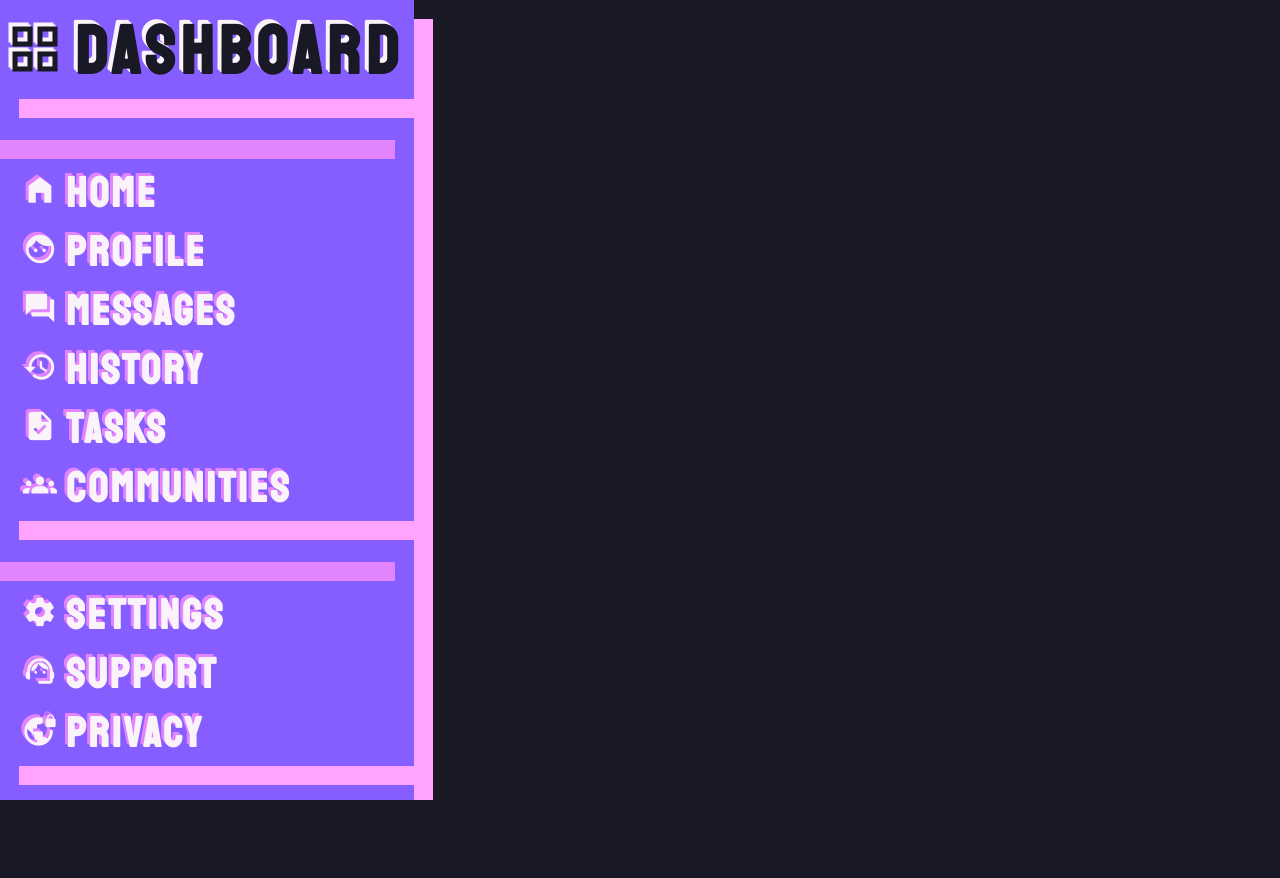
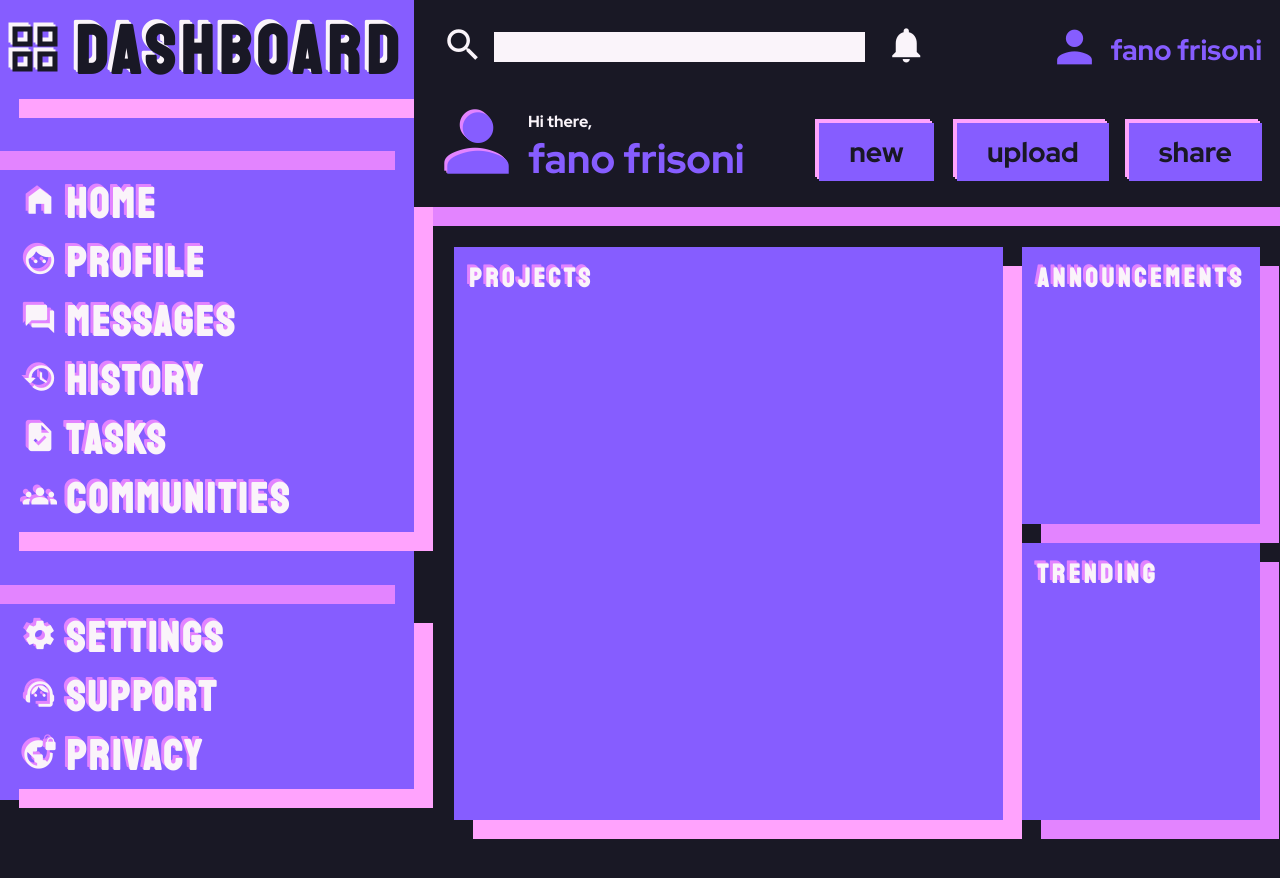
Before and after one commit to fanofrisoni/dashboard, a plain HTML site: page index.html in a window 1280 px wide. Before the commit the page ends 800 px from the top, so only its background shows below. Drawn offline with Linux system fonts and the light colour scheme.

Commit message:
Create header, and content layout

```diff
--- a/index.html
+++ b/index.html
@@ -14,6 +14,7 @@
   <title>Admin Dashboard</title>
 </head>
 <body>
+  <aside>
     <div class="container-aside">
       <aside>
         <a class="lghda" href="index.html">
@@ -85,25 +86,50 @@
           </ul>
         </nav>
       </aside>
+    </div>
+  </aside>
+  <main>
     <div class="container-main">
-      <main>
       <header>
-          <nav></nav>
+        <nav class="user-search">
+          <label for="search-bar"><span class="material-icons" id="search-icon">search</span></label>
+          <input type="text" name="search-bar" id="search-bar">
+          <a href="#"><span class="material-icons" id="not-icon">notifications</span></a>
+          <a class="prof" id="prof" href="#">
+            <span class="material-icons" id="profile-icon">person</span>
+            <h3 class="user-name">Fano Frisoni</h3>
+          </a>
+        </nav>
+        <nav class="user-info">
+          <div class="user-greetings">
+            <span class="material-icons" id="greetings-icon">person</span>
+            <h4 class="greet">Hi there, </h4>
+            <h3 class="greet-user">Fano Frisoni</h3>
+          </div>
+          <button>new</button>
+          <button>upload</button>
+          <button>share</button>
+        </nav>
       </header>
       <div class="container-items">
         <section class="projects">
-            <div class="projcontainer"></div>
+          <div class="projcontainer">
+            <h5>Projects</h5>
+          </div>
         </section>
         <section class="announcements">
-            <div class="annocontainer"></div>
+          <div class="annocontainer">
+            <h5>Announcements</h5>
+          </div>
         </section>
         <section class="trending">
-            <div class="trendcontainer"></div>
+          <div class="trendcontainer">
+            <h5>Trending</h5>
+          </div>
         </section>
       </div>
+    </div>
   </main>
-    </div>
-  </div>
   <footer></footer>
 </body>
 </html>
--- a/style.css
+++ b/style.css
@@ -2,7 +2,6 @@
   margin: 0;
   padding: 0;
   box-sizing: border-box;
-
 }
 
 :root {
@@ -18,16 +17,21 @@
 body {
   background-color: var(--base-color);
   height: 100vh;
+  max-height: 100vh;
+  overflow: hidden;
   display: grid;
   grid-template-columns: 1fr 4fr;
 }
 .container-aside {
   background: var(--primary-color);
-  box-shadow:  19px 19px 0px var(--tertiary-color),
-             -19px -19px 0px var(--tertiary-color);
+  /* box-shadow:  19px 19px 0px var(--tertiary-color),
+             -19px -19px 0px var(--tertiary-color); */
+  height: 100vh;
 }
 .container-aside > aside {
   display: grid;
+  height: 100%;
+  width: 100%;
   grid-template-columns: 1fr;
   grid-template-rows: min(110px,1fr) 2fr 2fr;
   gap: 60px;
@@ -101,3 +105,192 @@ h1 {
   text-shadow:  -1px -1px 0px var(--font-color),
   -3px -3px 0px var(--font-color);
 }
+.container-main {
+  display: grid;
+  grid-template-rows: 1fr 4fr;
+  height: 100%;
+  width: 100%;
+}
+
+header {
+  background-color: var(--base-color);
+  height: 100%;
+  width: 100%;
+  box-shadow:  19px 19px 0px var(--secondary-color);
+  display: grid;
+  grid-template-rows: 1fr 2fr;
+  padding: 18px;
+}
+.user-search {
+  display: flex;
+  align-items: center;
+  justify-content: flex-start;
+}
+.user-search > a{
+  flex: 1;
+}
+#search-icon, #not-icon{
+  padding-right: 10px;
+  padding-left: 10px;
+  color: var(--font-color);
+  font-size: clamp(10%, 42px, 6vw);
+
+  max-width: 250px;
+}
+#not-icon {
+  text-align: center;
+  padding-left: 20px;
+}
+#profile-icon {
+  padding-right: 10px;
+  padding-left: 40px;
+  color: var(--primary-color);
+  font-size: clamp(10%, 52px, 6vw);
+}
+.prof {
+  display: flex;
+  align-items: center;
+}
+.prof{
+  text-decoration: none;
+}
+.user-name {
+  text-transform: lowercase;
+  color: var(--primary-color);
+  font-family: var(--font-primary);
+  text-align: left;
+  font-size: clamp(10%, 28px, 6vw);
+  position: relative;
+  top: 3px;
+  white-space: nowrap;
+}
+#search-bar {
+  padding: 0 6px 0 6px;
+  flex: 1 1 auto;
+  max-width: 1200px;
+  height: 30px;
+  background-color: var(--font-color);
+  border: none;
+  font-family: var(--font-secondary);
+  font-size: clamp(10%, 22px, 6vw);
+}
+
+#not-icon:hover {
+  transform: rotate(-20deg);
+  transition: 0.29s ease-in-out;
+  color: var(--tertiary-color);
+}
+
+#search-icon:hover {
+  transform: scale(1.1);
+  transition: 0.2s ease-in-out;
+  color: var(--tertiary-color);
+}
+
+#search-bar:hover {
+  transition: 0.2s ease-in-out;
+  background-color: var(--tertiary-color);
+}
+.user-name:hover {
+  transition: 0.2s ease-in-out;
+  border-bottom: solid 4px var(--secondary-color);
+}
+.user-info {
+  height: 100%;
+  width: 100%;
+  display: grid;
+  gap: 20px;
+  grid-template-columns: 3fr 1fr 1fr 1fr;
+}
+.user-greetings {
+  height: 100%;
+  width: 100%;
+  display: grid;
+  grid-template-columns: 96px 2fr;
+  grid-template-rows: 1fr 1fr;
+}
+
+#greetings-icon {
+  padding-top: 22px;
+  color: var(--primary-color);
+  font-size: 92px;
+  grid-row: span 2;
+  text-shadow:  -3px -3px 0px var(--secondary-color), -1px -1px 0px var(--secondary-color);
+}
+
+.greet {
+  font-family: var(--font-primary);
+  color: var(--font-color);
+  align-self: flex-end;
+}
+.greet-user {
+  align-self: flex-start;
+  text-transform: lowercase;
+  color: var(--primary-color);
+  font-family: var(--font-primary);
+  text-align: left;
+  font-size: clamp(10%, 40px, 6vw);
+  white-space: nowrap;
+}
+
+button {
+  position: relative;
+  top: 20px;
+  width: min-content;
+  height: min-content;
+  align-self: center;
+  justify-self: center;
+  padding: 10px 30px;
+  font-family: var(--font-primary);
+  font-weight: 600;
+  color: var(--base-color);
+  background-color: var(--primary-color);
+  font-size: clamp(10%, 28px, 6vw);
+  box-shadow:  -4px -4px 0px var(--tertiary-color), -2px -2px 0px var(--tertiary-color);
+  border: none;
+}
+
+button:hover {
+  color: var(--font-color);
+  background-color: var(--base-color);
+  box-shadow:  -4px -4px 0px var(--font-color), -2px -2px 0px var(--font-color);
+}
+button:active {
+  transform: scale(1.15);
+  transition: 0.22s ease-in-out;
+}
+
+.container-items {
+  height: 76.6vh;
+  width: 100%;
+  display: grid;
+  grid-template-columns: 3fr 1fr;
+  grid-template-rows: 1fr 1fr;
+  padding: 40px 20px 0 40px;
+  gap: 19px;
+}
+.projects {
+  grid-row-start: span 2;
+  background-color: var(--primary-color);
+  box-shadow:  19px 19px 0px var(--tertiary-color);
+}
+
+.announcements {
+  background-color: var(--primary-color);
+  box-shadow:  19px 19px 0px var(--secondary-color);
+}
+
+.trending {
+  background-color: var(--primary-color);
+  box-shadow:  19px 19px 0px var(--secondary-color);
+}
+
+.projcontainer, .trendcontainer, .annocontainer {
+  padding: 15px;
+  font-family: var(--font-secondary);
+  letter-spacing: 4px;
+  color: var(--font-color);
+  font-size: clamp(10%, 32px, 6vw);
+  text-shadow:  -1px -1px 0px var(--secondary-color),
+  -3px -3px 0px var(--secondary-color);
+}
```
Lines whose indentation alone changed are shown as unchanged.
